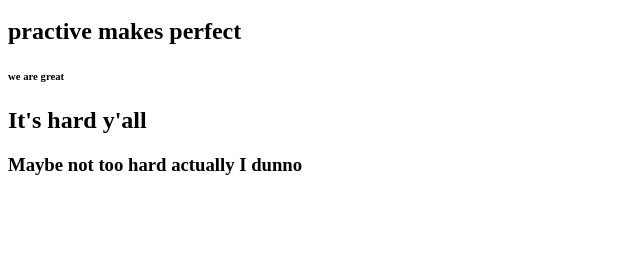
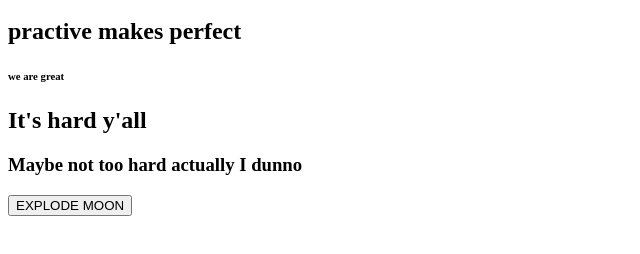
Before and after one commit to MarkKleinfelder/gitPractice, a plain HTML site: page index.html in a window 1280 px wide. Shown: the part 48-302 px from the top of the page, without its empty margins (0-640 px from the left). Drawn offline with Linux system fonts and the light colour scheme.

Commit message:
MOAR changes

```diff
--- a/index.html
+++ b/index.html
@@ -9,3 +9,5 @@
 <h2> It's hard y'all</h2>
 
 <h3> Maybe not too hard actually I dunno </h3>
+
+<button type="button">EXPLODE MOON</button>
```
Also changed, not shown: 1 other file.
